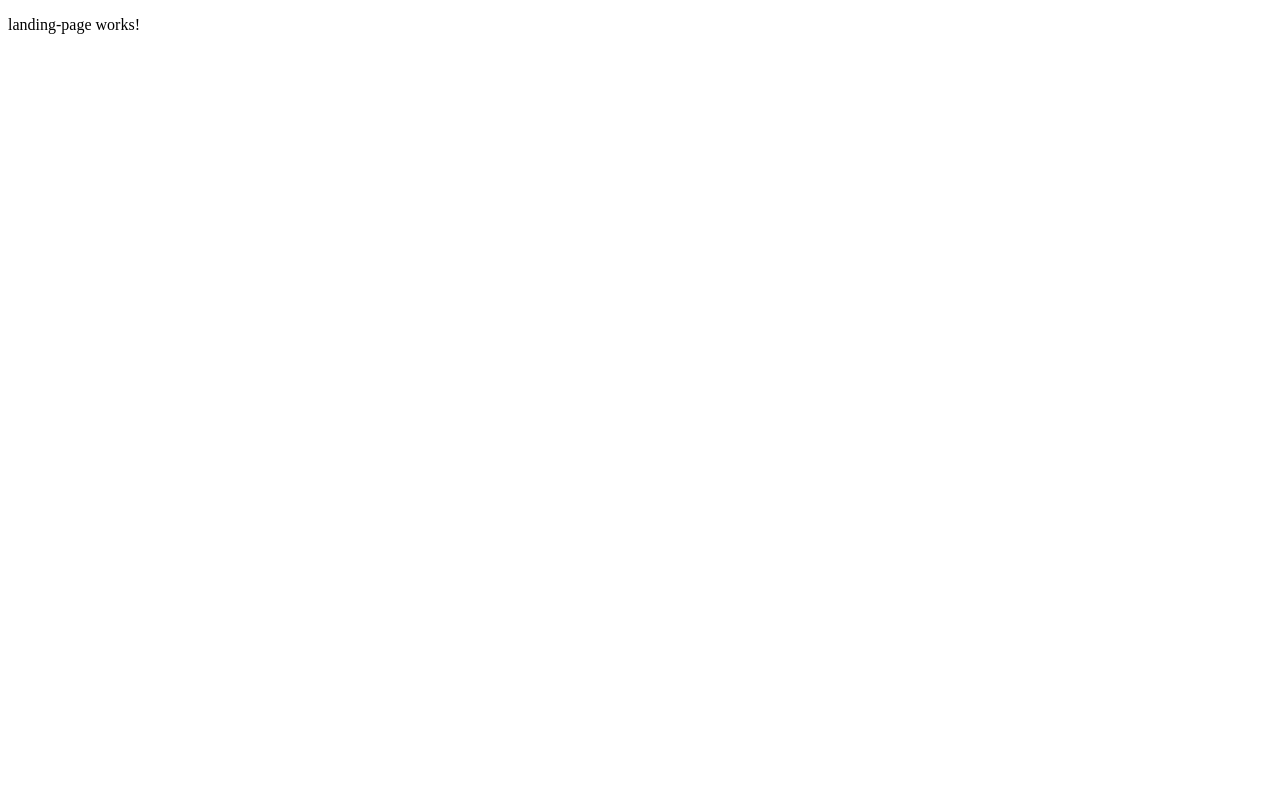
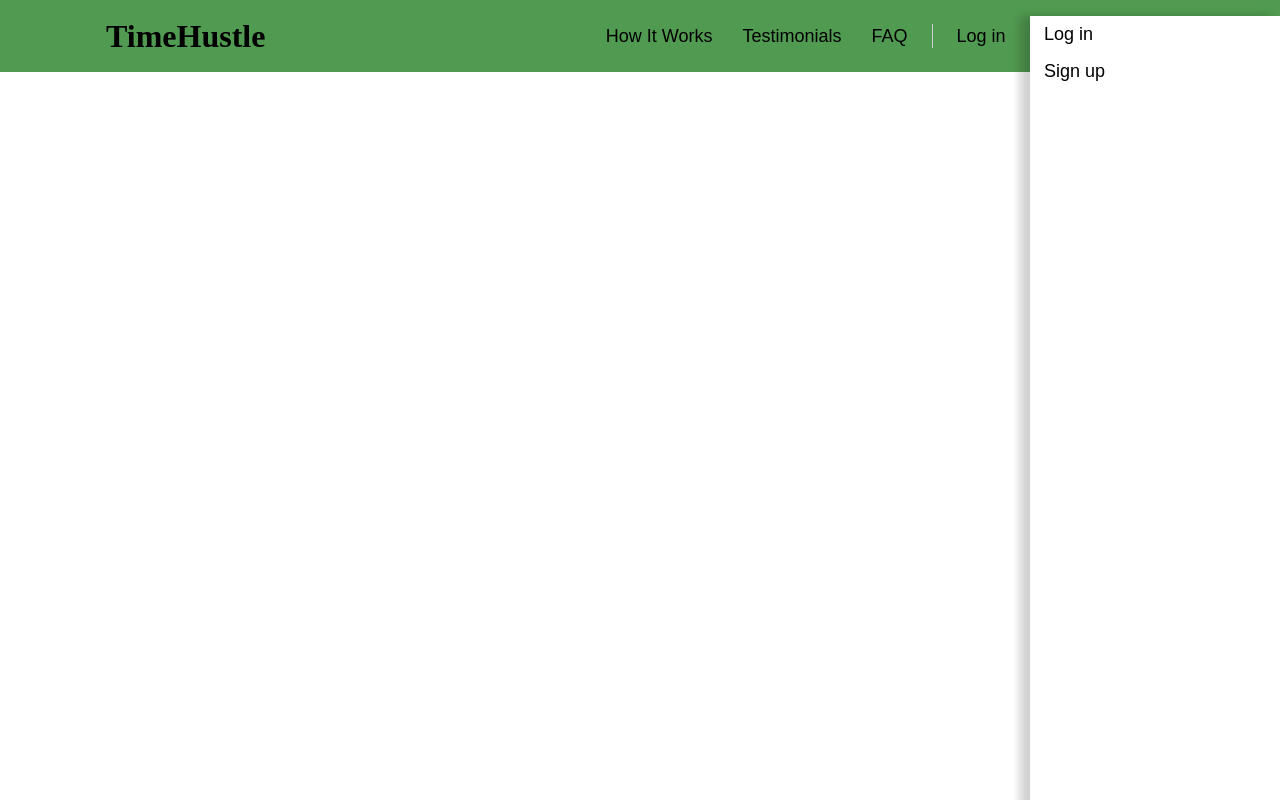
Before and after one commit to PiyushDaulatkar/hustlemode-web, an Angular app: page / in a window 1280 px wide. Built offline with nearby package versions, Linux system fonts and the light colour scheme.

Commit message:
86cyct7w9 Basic html & css for header component.

```diff
--- /dev/null
+++ b/src/app/landing-page/header/header.component.css
@@ -0,0 +1,73 @@
+div {
+  background-color: rgb(81, 154, 81);
+}
+
+.header {
+  height: 72px;
+  display: flex;
+  justify-content: space-between;
+  padding: 0px 106px;
+  align-items: center;
+}
+
+.navbar {
+display: flex;
+align-items: center;
+gap: 0px 2px;
+}
+
+.navbar-item1, .navbar-item2 {
+display: flex;
+align-items: center;
+gap: 2px;
+}
+
+button {
+  background-color: transparent;
+  border-radius: 8px;
+  font-weight: 400;
+  padding: 8px 14px;
+  box-sizing: border-box;
+  border: none;
+}
+
+button:hover {
+  background-color: #f2f2f2;
+}
+
+ul {
+  list-style: none;
+  padding: 0;
+}
+
+span {
+  text-align: center;
+  font-size: 18px;
+  display: block;
+}
+
+.divider {
+width: 1px;
+background-color: #ccc;
+height: 24px;
+margin: 0px 8px;
+}
+
+.sidebar-item1, .sidebar-item2 {
+position: fixed;
+top: 0;
+right: 0;
+height: 100vh;
+width: 250px;
+z-index: 999;
+background-color: white;
+box-shadow: -10px 0 10px rgba(0,0,0,0.1);
+display: flex;
+flex-direction: column;
+align-items: flex-start;
+justify-content: flex-start;
+}
+
+.sidebar-item1 li {
+width: 100%;
+}
--- /dev/null
+++ b/src/app/landing-page/header/header.component.html
@@ -0,0 +1,47 @@
+<div class="header">
+  <h1>TimeHustle</h1>
+  <div class="navbar">
+    <ul class="navbar-item1">
+      <li>
+        <button><span>How It Works</span></button>
+      </li>
+      <li>
+        <button><span>Testimonials</span></button>
+      </li>
+      <li>
+        <button><span>FAQ</span></button>
+      </li>
+    </ul>
+    <div class="divider"></div>
+    <ul class="navbar-item2">
+      <li>
+        <button><span>Log in</span></button>
+      </li>
+      <li>
+        <button><span>Sign up</span></button>
+      </li>
+      <li>
+        <button>Menu</button>
+      </li>
+    </ul>
+    <ul class="sidebar-item1">
+      <li>
+        <button><span>How It Works</span></button>
+      </li>
+      <li>
+        <button><span>Testimonials</span></button>
+      </li>
+      <li>
+        <button><span>FAQ</span></button>
+      </li>
+    </ul>
+    <ul class="sidebar-item2">
+      <li>
+        <button><span>Log in</span></button>
+      </li>
+      <li>
+        <button><span>Sign up</span></button>
+      </li>
+    </ul>
+  </div>
+</div>
--- a/src/app/landing-page/landing-page.component.html
+++ b/src/app/landing-page/landing-page.component.html
@@ -1 +1 @@
-<p>landing-page works!</p>
+<app-header/>
--- a/src/app/landing-page/landing-page.component.ts
+++ b/src/app/landing-page/landing-page.component.ts
@@ -1,9 +1,11 @@
 import { Component } from '@angular/core';
+
+import { HeaderComponent } from './header/header.component';
 
 @Component({
   selector: 'app-landing-page',
   standalone: true,
-  imports: [],
+  imports: [HeaderComponent],
   templateUrl: './landing-page.component.html',
   styleUrl: './landing-page.component.css'
 })
--- a/src/styles.css
+++ b/src/styles.css
@@ -1 +1,4 @@
 /* You can add global styles to this file, and also import other style files */
+body {
+  margin: 0;
+}
```
Also changed, not shown: src/app/landing-page/header/header.component.ts (added, +12 -0 lines), 1 other file (tests, documents, lock files or other folders).
